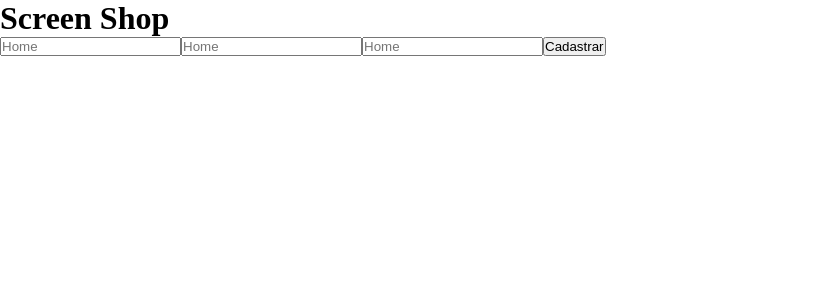
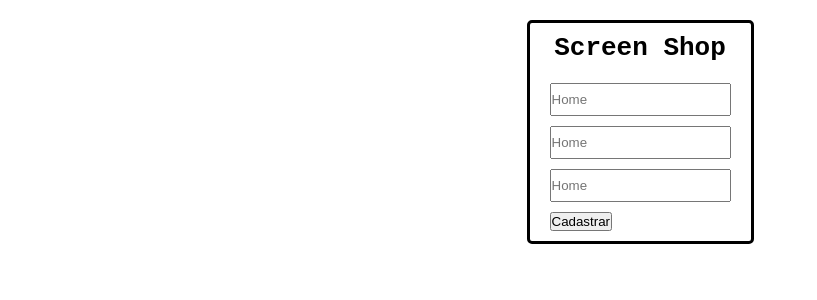
Before and after one commit to euluisdev/crud-react-node, a React (Vite) app in the folder frontend/: page / in a window 1280 px wide. Shown: the top 300 px of the page, without its empty margins (0-817 px from the left). Built offline with nearby package versions, Linux system fonts and the light colour scheme.

Commit message:
create App.css to the frontend

```diff
--- a/frontend/src/css/App.css
+++ b/frontend/src/css/App.css
@@ -0,0 +1,28 @@
+.app--container {
+    display: flex;
+    align-items: center;
+    flex-direction: column;
+}
+
+.register--container {
+    padding: 10px 20px;
+    border: 3px solid black;
+    border-radius: 5px;
+    margin-top: 20px;
+}
+
+.register--title {
+    text-align: center;
+    margin-bottom: 20px;
+    font-family: monospace;
+}
+
+.register--input {
+    display: block;
+    padding: 7px 0;
+    margin: 10px auto;
+}
+
+.register--button {
+    padding: 2px 5px;
+}
```
